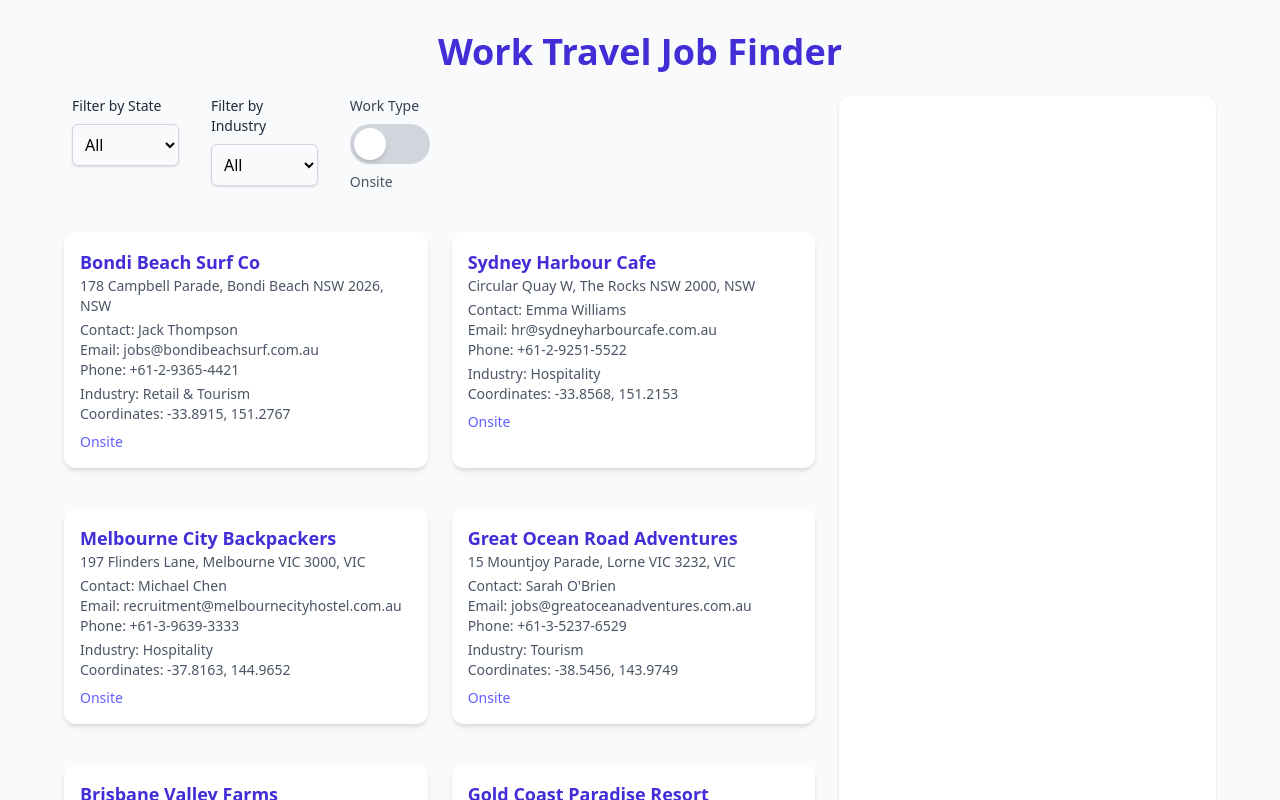
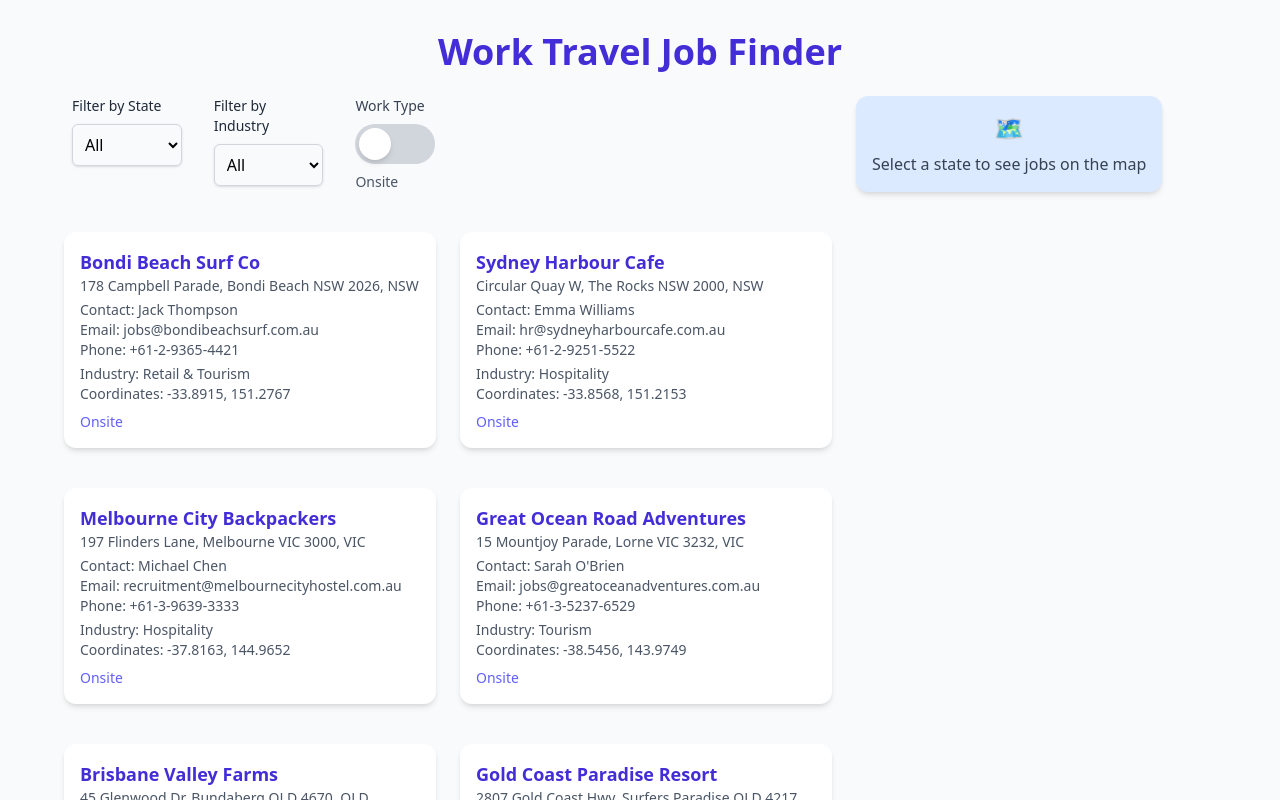
Before and after one commit to Meetkamal256/work-travel-job-finder, a React (Vite) app: page / in a window 1280 px wide. Shown: the top 800 px of the page. Built offline with nearby package versions, Linux system fonts and the light colour scheme.

Commit message:
feat: add mapView component in homePage and update styling

```diff
--- a/src/components/MapView.tsx
+++ b/src/components/MapView.tsx
@@ -4,7 +4,7 @@ type MapViewProps = {
 
 const MapView = ({selectedState}: MapViewProps) => {
   return (
-    <div className="w-full h-64 md:h-full bg-blue-100 rounded-xl flex items-center justify-center text-center p-4 shadow-md">
+    <div className="h-64 md:h-full bg-blue-100 rounded-xl flex items-center justify-center text-center p-4 shadow-md">
       <div>
         <div className="text-2xl">🗺️</div>
         <p className="mt-2 text-gray-700 font-medium">
--- a/src/pages/Home.tsx
+++ b/src/pages/Home.tsx
@@ -3,6 +3,7 @@ import FilterSelect from "../components/FilterSelect";
 import ToggleButton from "../components/ToggleButton";
 import JobCard from "../components/JobCard";
 import companies from "../data/companies.json";
+import MapView from "../components/MapView";
 
 const Home = () => {
   const [selectedState, setSelectedState] = useState("");
@@ -69,11 +70,7 @@ const Home = () => {
         </div>
 
         {/* Right Section - Placeholder for map or job details */}
-        <div className="lg:w-1/3 w-full bg-white rounded-xl shadow p-6 min-h-[400px] flex items-center justify-center">
-          <p className="text-gray-500 text-center">
-            🗺️ Map or job details will appear here soon.
-          </p>
-        </div>
+        <MapView selectedState={selectedState} />
       </div>
     </div>
   );
```
